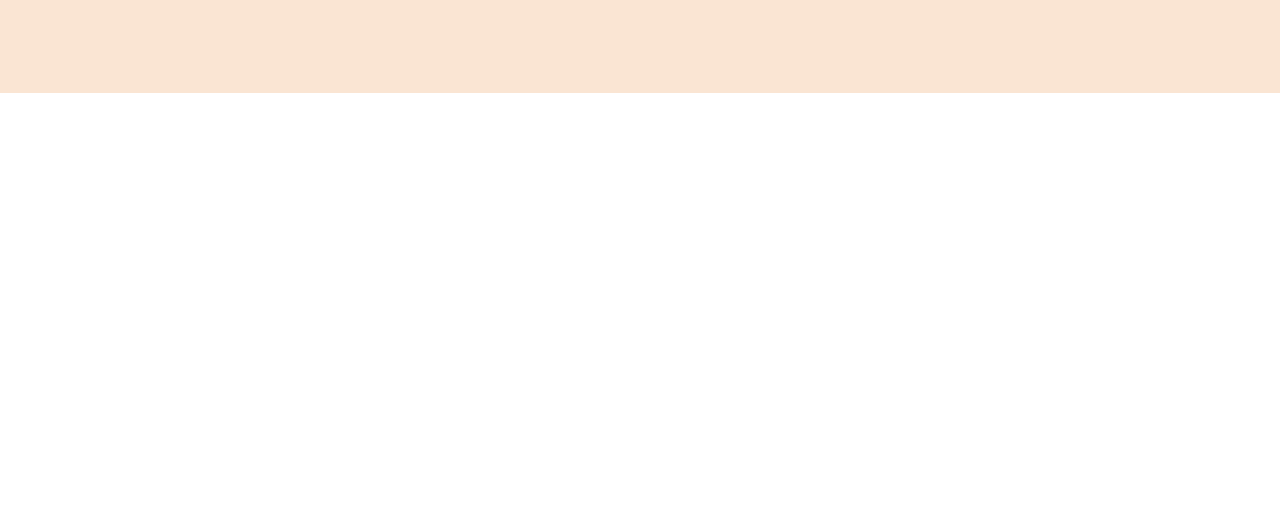
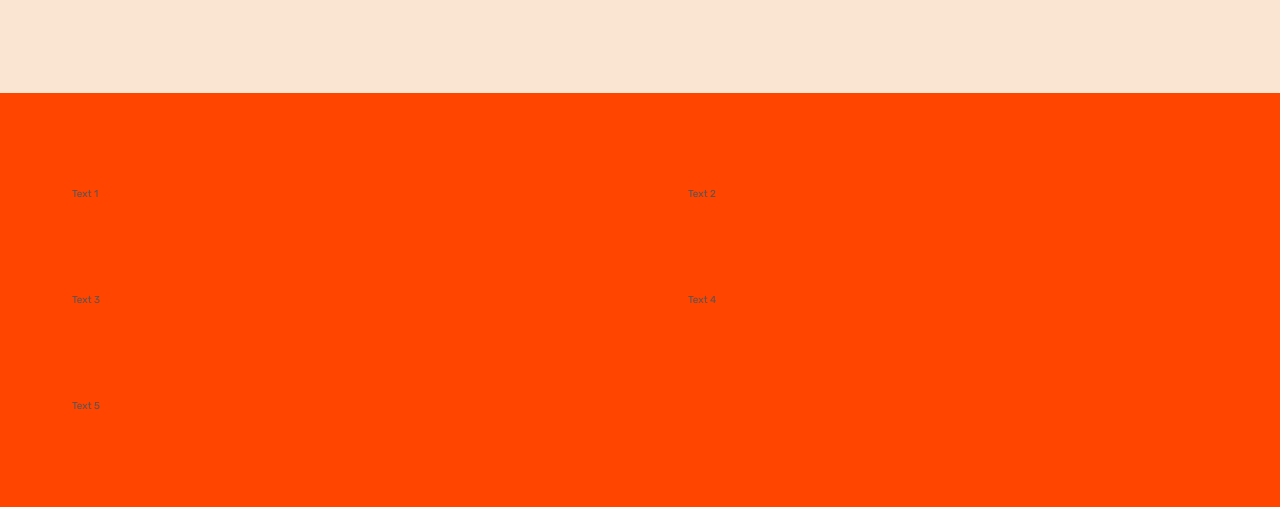
Before and after one commit to Ebrahim1820/CSS-Omnifood-Project, a plain HTML site: page index.html in a window 1280 px wide. Shown: the part 667-1174 px from the top of the page. Before the commit the page ends 800 px from the top, so only its background shows below. Drawn offline with Linux system fonts and the light colour scheme.

Commit message:
create a reuseable grid componen to use everywhere

```diff
--- a/css/style.css
+++ b/css/style.css
@@ -73,6 +73,29 @@ body {
 /* ============================= */
 /* GENERAL REUSABLE COMPONENTS */
 /* ============================= */
+
+/*  Reuseable container to center content */
+.container {
+  /* 1140px = 114rem*/
+  max-width: 120rem;
+  margin: 0 auto;
+  padding: 0 3.2rem;
+}
+
+/* Create a reusable grid */
+.grid {
+  display: grid;
+  gap: 9.6rem;
+}
+
+/*  Create dififerent variation that want to make columns */
+.grid--2--col {
+  grid-template-columns: repeat(2, 1fr);
+}
+
+.grid--3--col {
+  grid-template-columns: repeat(3, 1fr);
+}
 
 .heading-primary {
   font-size: 5.2rem;
@@ -205,7 +228,7 @@ so we use !important keyword   */
   grid-template-columns: 1fr 1fr;
   gap: 9.6rem;
   align-items: center;
-  padding: 0 2rem;
+  padding: 0 3.2rem;
 }
 
 /* 365-days-per-year */
@@ -256,3 +279,12 @@ so we use !important keyword   */
   font-size: 2rem;
   font-weight: 700;
 }
+
+/* ============================= */
+/* HERO SECTION */
+/* ============================= */
+
+.section-how {
+  padding: 9.6rem 0;
+  background-color: orangered;
+}
--- a/index.html
+++ b/index.html
@@ -78,6 +78,16 @@
           </div>
         </div>
       </section>
+      <!-- HOW TO WORK SECTION  -->
+      <section class="section-how">
+        <div class="container grid grid--2--col">
+          <div>Text 1</div>
+          <div>Text 2</div>
+          <div>Text 3</div>
+          <div>Text 4</div>
+          <div>Text 5</div>
+        </div>
+      </section>
     </main>
   </body>
 </html>
```
